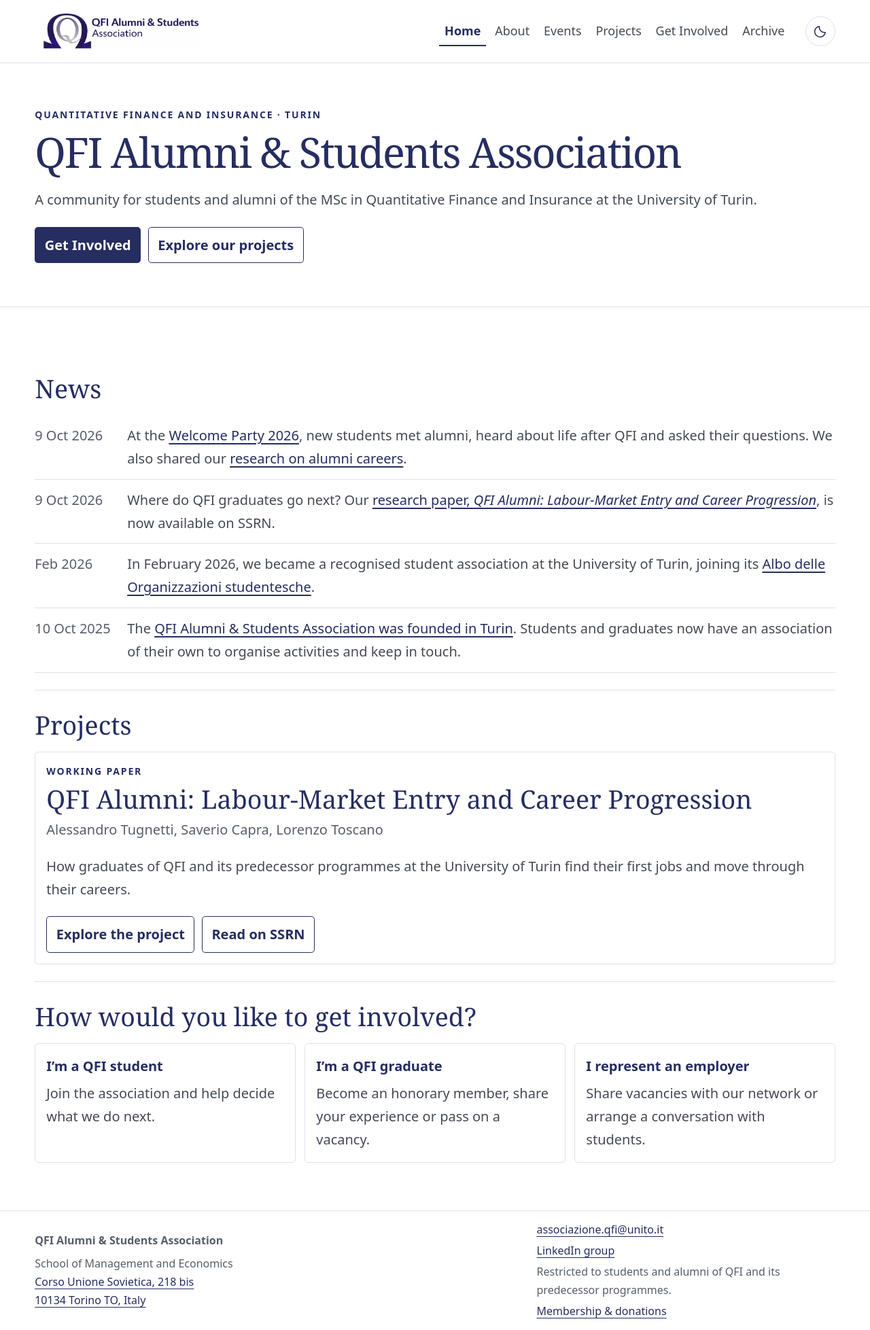
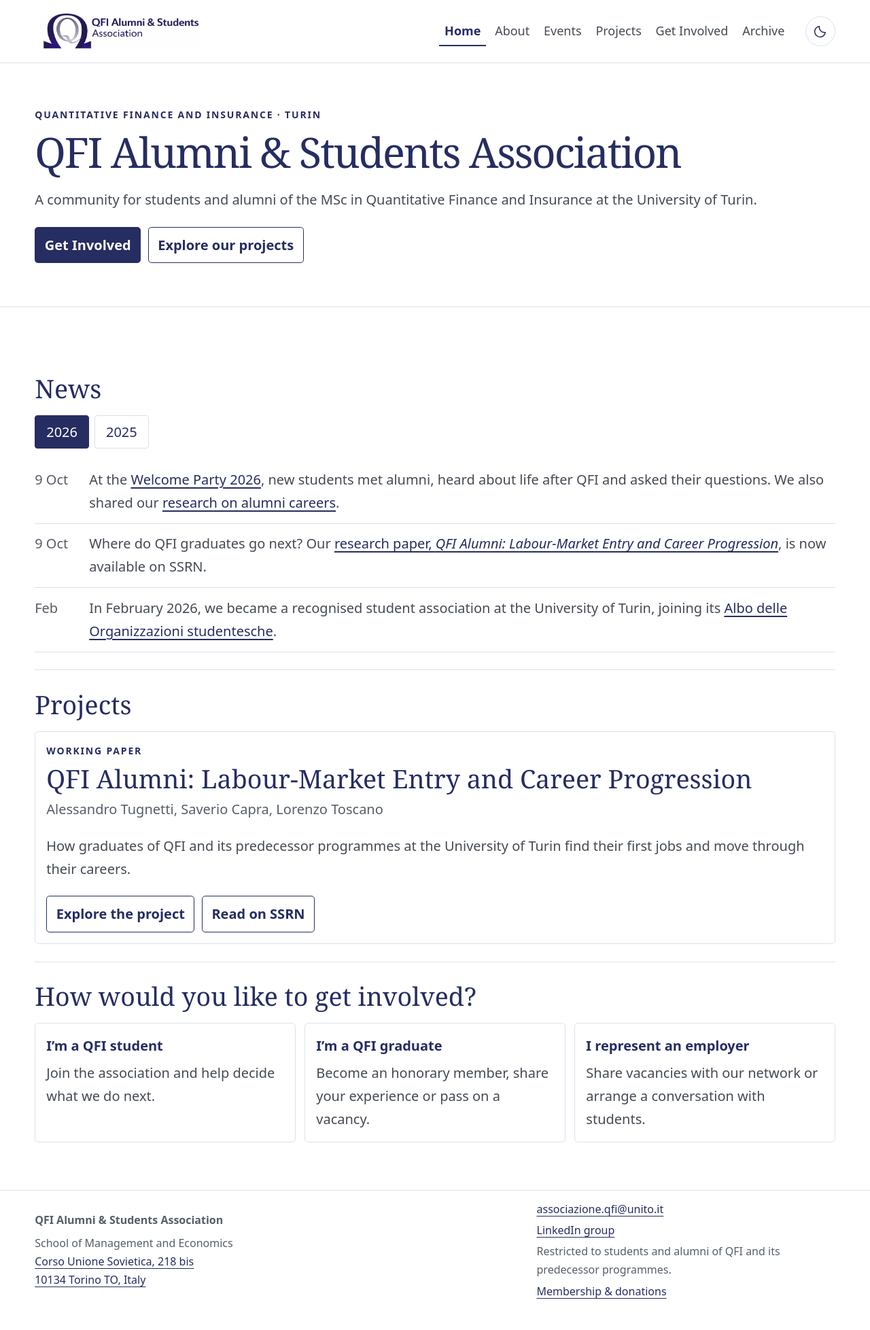
Before and after one commit to AlessandroTugnetti/qfi-alumni, a Jekyll site: the page built from index.html, in a window 1280 px wide. Shown: the whole page at 68% size. Built offline with Jekyll 4.4.1, drawn with Linux system fonts in a browser that asks for light colours; after the commit the page ends 1927 px from its top, so only the background shows below that.

Commit message:
Filter news with accessible year tabs

```diff
--- a/_includes/qfi-news.html
+++ b/_includes/qfi-news.html
@@ -1,13 +1,27 @@
+{% assign news_items = site.news | sort: 'date' | reverse %}
+{% assign news_years = news_items | group_by_exp: 'item', "item.date | date: '%Y'" %}
+<div class="news-archive">
+  <div class="news-tabs" role="tablist" aria-label="News by year" hidden>
+    {% for year in news_years %}
+      <button class="news-tab" type="button" role="tab" id="news-tab-{{ year.name }}" aria-controls="news-year-{{ year.name }}" aria-selected="false" tabindex="-1">{{ year.name }}</button>
+    {% endfor %}
+  </div>
+{% for year in news_years %}
+  <section class="news-year" id="news-year-{{ year.name }}" aria-labelledby="news-{{ year.name }}">
+    <h3 id="news-{{ year.name }}">{{ year.name }}</h3>
     <ol class="news-list">
-  {% assign news_items = site.news | sort: 'date' | reverse %}
-  {% for item in news_items limit: include.limit %}
+      {% for item in year.items %}
         <li>
           {% if item.date_precision == 'month' %}
-        <time datetime="{{ item.date | date: '%Y-%m' }}">{{ item.date | date: '%b %Y' }}</time>
+            <time datetime="{{ item.date | date: '%Y-%m' }}">{{ item.date | date: '%b' }}</time>
           {% else %}
-        <time datetime="{{ item.date | date: '%Y-%m-%d' }}">{{ item.date | date: '%-d %b %Y' }}</time>
+            <time datetime="{{ item.date | date: '%Y-%m-%d' }}">{{ item.date | date: '%-d %b' }}</time>
           {% endif %}
           <div>{{ item.content }}</div>
         </li>
       {% endfor %}
     </ol>
+  </section>
+{% endfor %}
+</div>
+<script src="{{ '/assets/news.js' | relative_url }}" defer></script>
--- /dev/null
+++ b/assets/news.js
@@ -0,0 +1,38 @@
+document.querySelectorAll(".news-archive").forEach((archive) => {
+  const tablist = archive.querySelector('[role="tablist"]');
+  const tabs = [...tablist.querySelectorAll('[role="tab"]')];
+  const panels = tabs.map((tab) => document.getElementById(tab.getAttribute("aria-controls")));
+  if (!tabs.length) return;
+
+  const selectYear = (selected) => {
+    tabs.forEach((tab, index) => {
+      const active = index === selected;
+      tab.setAttribute("aria-selected", String(active));
+      tab.tabIndex = active ? 0 : -1;
+      panels[index].hidden = !active;
+    });
+  };
+
+  tabs.forEach((tab, index) => {
+    const panel = panels[index];
+    panel.setAttribute("role", "tabpanel");
+    panel.setAttribute("aria-labelledby", tab.id);
+    panel.tabIndex = 0;
+    panel.querySelector("h3").hidden = true;
+    tab.addEventListener("click", () => selectYear(index));
+    tab.addEventListener("keydown", (event) => {
+      let next;
+      if (event.key === "ArrowRight") next = (index + 1) % tabs.length;
+      else if (event.key === "ArrowLeft") next = (index - 1 + tabs.length) % tabs.length;
+      else if (event.key === "Home") next = 0;
+      else if (event.key === "End") next = tabs.length - 1;
+      else return;
+      event.preventDefault();
+      selectYear(next);
+      tabs[next].focus();
+    });
+  });
+
+  selectYear(0);
+  tablist.hidden = false;
+});
--- a/assets/qfi.css
+++ b/assets/qfi.css
@@ -102,10 +102,17 @@ p { margin: 0 0 1em; }
 .feature h2 a:hover { text-decoration: underline; }
 .feature p:last-child { margin-bottom: 0; }
 .jump-links { display: flex; flex-wrap: wrap; gap: 1rem; }
-.news-list { list-style: none; padding: 0; margin: 1rem 0 0; }
-.news-list li { display: grid; grid-template-columns: 7.5rem minmax(0, 1fr); gap: 1rem; padding-block: .8rem; border-bottom: 1px solid var(--line); }
+.news-year { margin-top: 1.5rem; }
+.news-year h3 { margin: 0; font-size: 1.5rem; }
+.news-tabs { display: flex; flex-wrap: wrap; gap: .5rem; margin-block: 1rem; }
+.news-tab { min-height: 44px; padding: .4rem 1rem; border: 1px solid var(--line); border-radius: .25rem; background: var(--panel); color: var(--blue); font: inherit; cursor: pointer; }
+.news-tab:hover { background: var(--wash); }
+.news-tab[aria-selected="true"] { background: var(--blue); border-color: var(--blue); color: var(--on-blue); }
+.news-tabs:not([hidden]) ~ .news-year { margin-top: 0; }
+.news-list { list-style: none; padding: 0; margin: .5rem 0 0; }
+.news-list li { display: grid; grid-template-columns: 4rem minmax(0, 1fr); gap: 1rem; padding-block: .8rem; border-bottom: 1px solid var(--line); }
 .news-list time, .project-authors { color: var(--subtle); }
-.news-list time { font-variant-numeric: tabular-nums; }
+.news-list time { font-variant-numeric: tabular-nums; white-space: nowrap; }
 .news-list p:last-child { margin-bottom: 0; }
 .project-list { display: grid; gap: 1rem; }
 .project-card { margin-top: 1rem; }
--- a/index.html
+++ b/index.html
@@ -18,7 +18,7 @@ nav_order: 1
 <div class="wrap content">
   <section aria-labelledby="news">
     <h2 id="news">News</h2>
-    {% include qfi-news.html limit=5 %}
+    {% include qfi-news.html %}
   </section>
 
   <section class="feature" aria-labelledby="projects">
```
Lines whose indentation alone changed are shown as unchanged.
